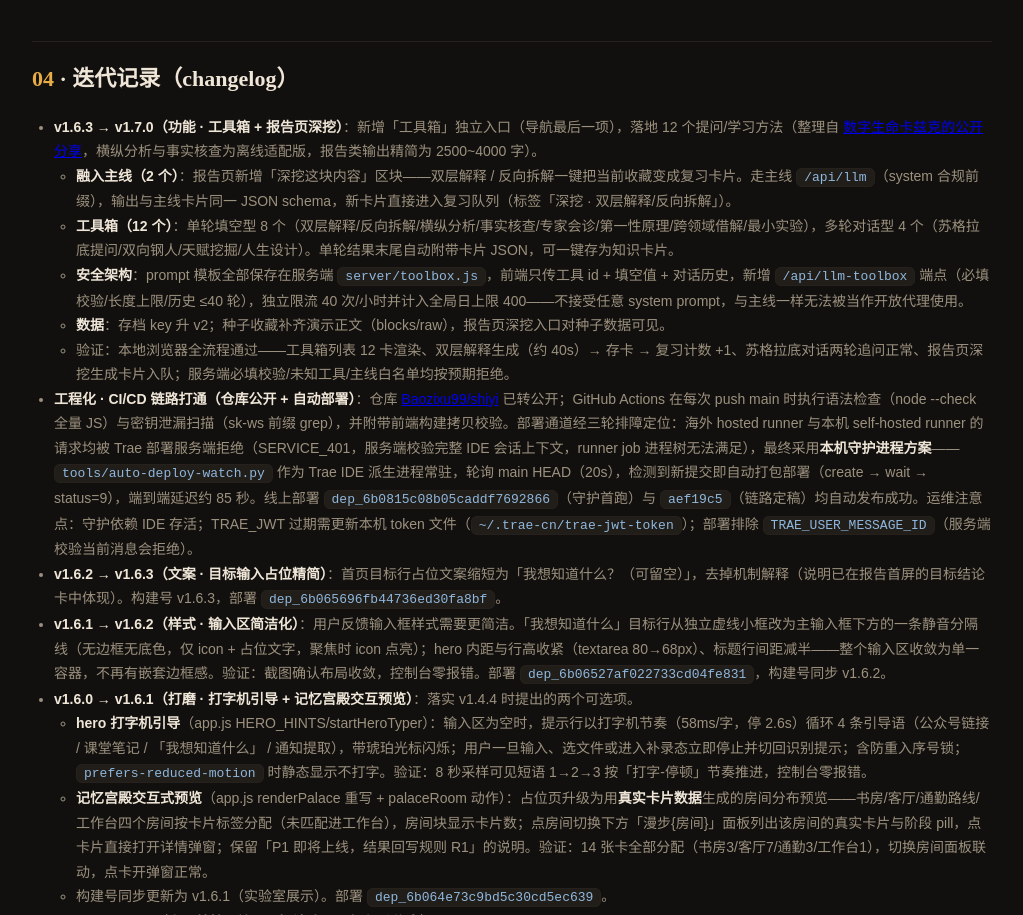
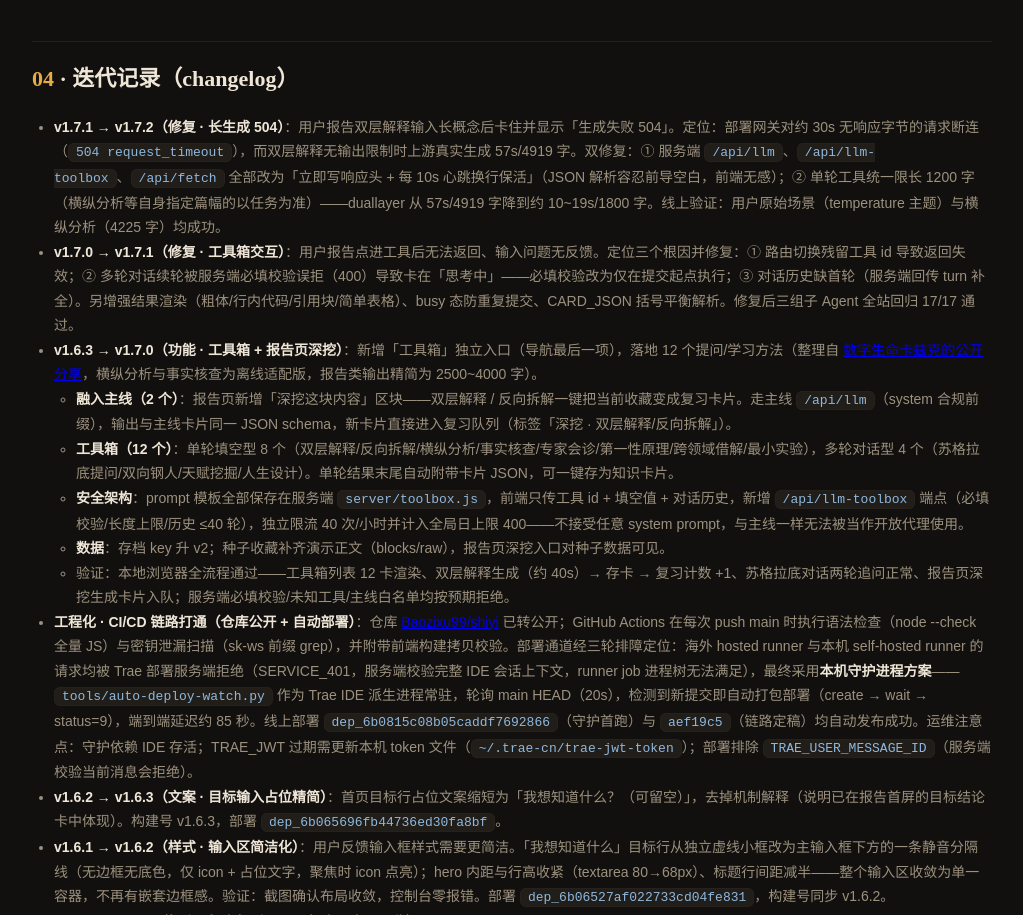
Before and after one commit to Baozixu99/shiyi, a plain HTML site: page docs/拾忆-测试报告.html in a window 1280 px wide. Shown: the part 2650-3565 px from the top of the page, without its empty margins (128-1151 px from the left). Drawn offline with Linux system fonts and the light colour scheme.

Commit message:
docs：测试报告补 v1.7.1/v1.7.2 修复记录

```diff
--- a/docs/拾忆-测试报告.html
+++ b/docs/拾忆-测试报告.html
@@ -113,6 +113,8 @@
 
 <h2><b>04</b> · 迭代记录（changelog）</h2>
 <ul>
+  <li><b>v1.7.1 → v1.7.2（修复 · 长生成 504）</b>：用户报告双层解释输入长概念后卡住并显示「生成失败 504」。定位：部署网关对约 30s 无响应字节的请求断连（<code>504 request_timeout</code>），而双层解释无输出限制时上游真实生成 57s/4919 字。双修复：① 服务端 <code>/api/llm</code>、<code>/api/llm-toolbox</code>、<code>/api/fetch</code> 全部改为「立即写响应头 + 每 10s 心跳换行保活」（JSON 解析容忍前导空白，前端无感）；② 单轮工具统一限长 1200 字（横纵分析等自身指定篇幅的以任务为准）——duallayer 从 57s/4919 字降到约 10~19s/1800 字。线上验证：用户原始场景（temperature 主题）与横纵分析（4225 字）均成功。</li>
+  <li><b>v1.7.0 → v1.7.1（修复 · 工具箱交互）</b>：用户报告点进工具后无法返回、输入问题无反馈。定位三个根因并修复：① 路由切换残留工具 id 导致返回失效；② 多轮对话续轮被服务端必填校验误拒（400）导致卡在「思考中」——必填校验改为仅在提交起点执行；③ 对话历史缺首轮（服务端回传 turn 补全）。另增强结果渲染（粗体/行内代码/引用块/简单表格）、busy 态防重复提交、CARD_JSON 括号平衡解析。修复后三组子 Agent 全站回归 17/17 通过。</li>
   <li><b>v1.6.3 → v1.7.0（功能 · 工具箱 + 报告页深挖）</b>：新增「工具箱」独立入口（导航最后一项），落地 12 个提问/学习方法（整理自 <a href="https://mp.weixin.qq.com/s/NAdhdFrUq9-BKelqzqpwBQ">数字生命卡兹克的公开分享</a>，横纵分析与事实核查为离线适配版，报告类输出精简为 2500~4000 字）。
     <ul>
       <li><b>融入主线（2 个）</b>：报告页新增「深挖这块内容」区块——双层解释 / 反向拆解一键把当前收藏变成复习卡片。走主线 <code>/api/llm</code>（system 合规前缀），输出与主线卡片同一 JSON schema，新卡片直接进入复习队列（标签「深挖 · 双层解释/反向拆解」）。</li>
```
